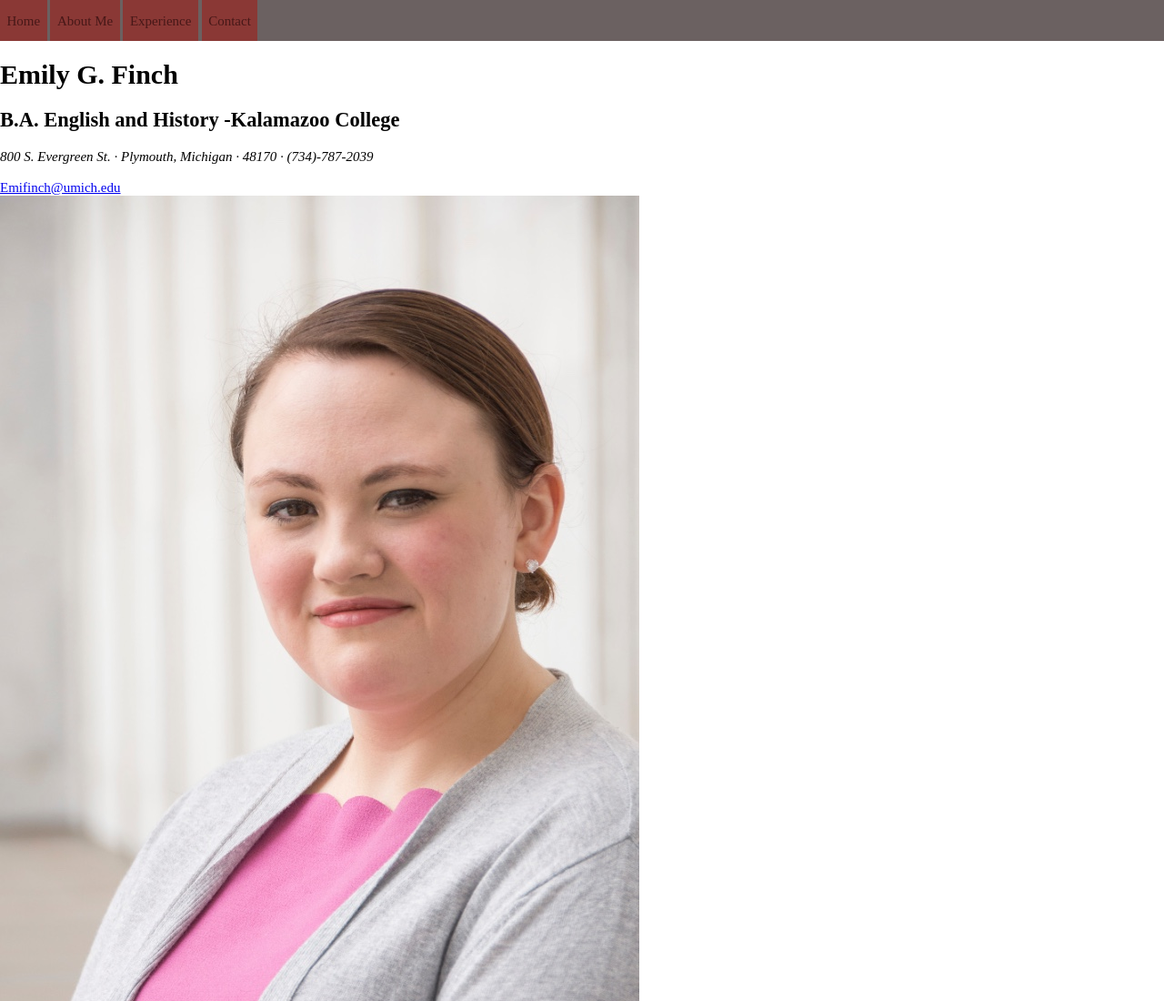
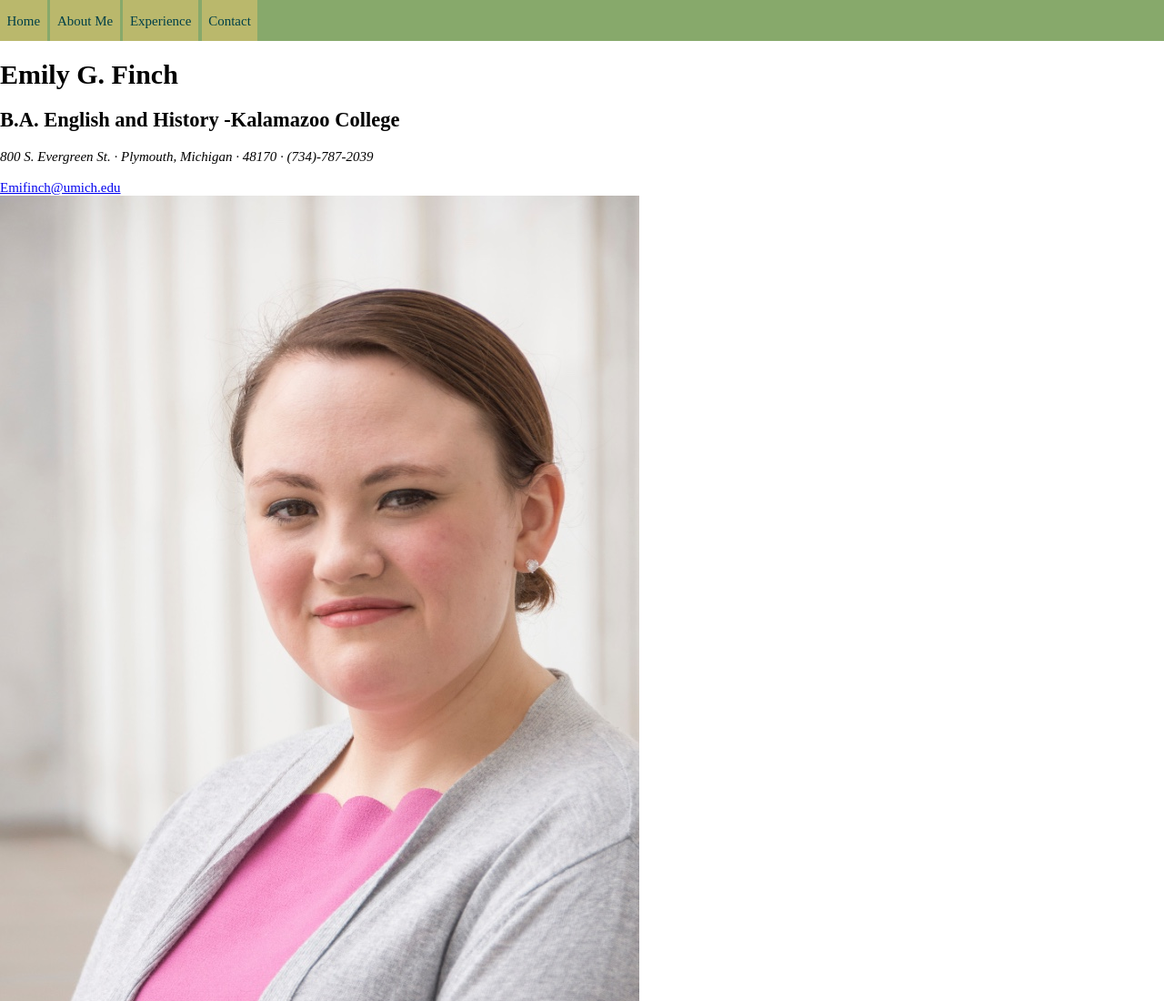
Before and after one commit to emifinch/eportfolio, a plain HTML site: page index.html in a window 1280 px wide. Shown: the top 1100 px of the page at 91% size. Drawn offline with Linux system fonts and the light colour scheme.

Commit message:
green
green

```diff
--- a/css/indcss.css
+++ b/css/indcss.css
@@ -4,7 +4,7 @@ body{
     font-size: 15px;
 }
 nav {
-    background-color: rgb(107, 97, 97);
+    background-color: #87a96b;
     margin: 0;
     overflow: hidden;
 }
@@ -13,15 +13,15 @@ nav ul{
     padding: 0;
 }
 nav ul li {
-    /* This allow us to arrange list items in a row, without using float */
+
     display: inline-block;
     list-style-type: none;
 }
 
-/* Create a style for the first level items */
+
 nav > ul > li > a {
-    color: rgb(71, 24, 24);
-    background-color:rgb(138, 56, 53);
+    color: #004048;
+    background-color:#bab86c;
     display: block;
     line-height: 2em;
     padding: 0.5em 0.5em;
```
